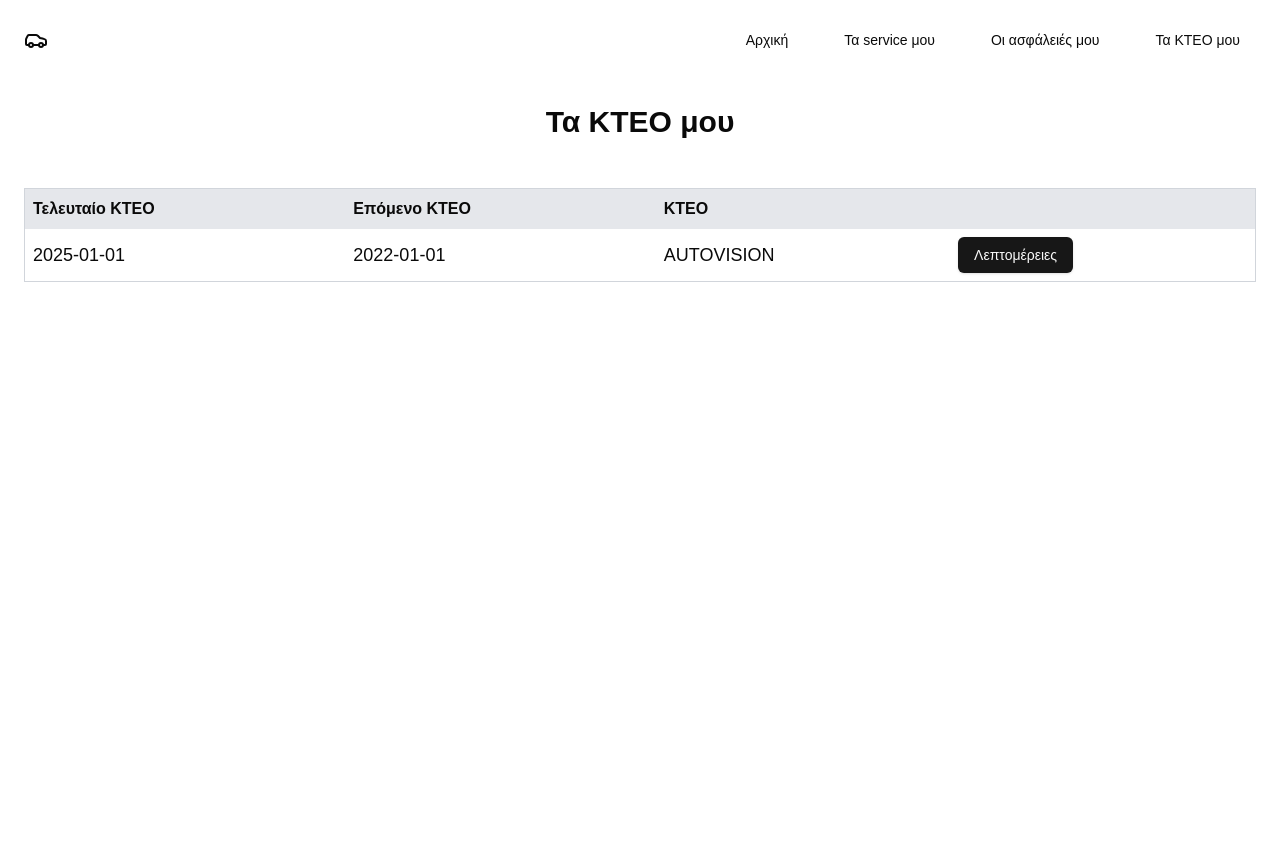
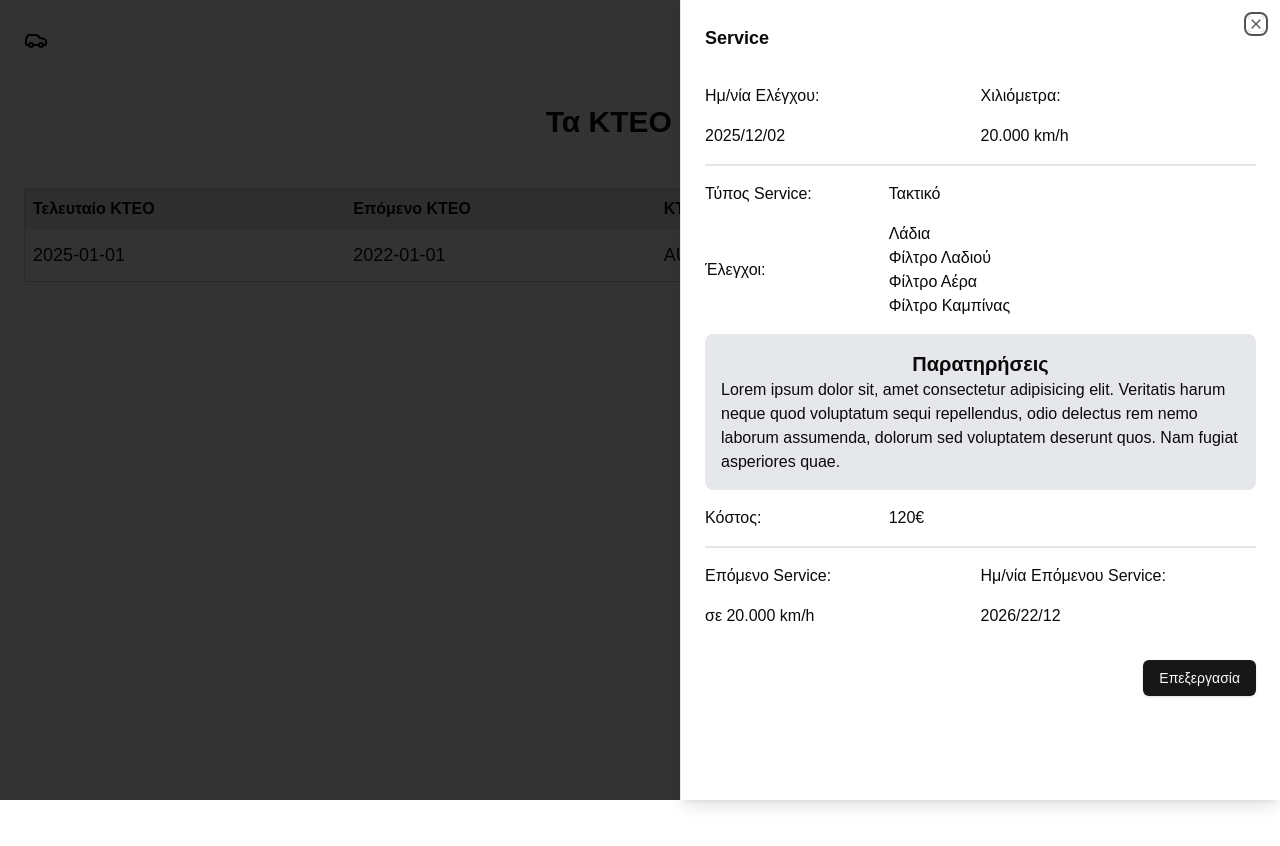
Before and after one commit to gianniszisakis/my_car_frontend, a Next.js app: page /kteo in a window 1280 px wide. Both pictures are taken after a click on the button "Λεπτομέρειες". Shown: the top 846 px of the page. Built offline with nearby package versions, Linux system fonts and the light colour scheme.

Commit message:
feat: Create details sheet at service section.

```diff
--- a/components/maintenance-info-card/maintenance-info-card-horizontal.tsx
+++ b/components/maintenance-info-card/maintenance-info-card-horizontal.tsx
@@ -1,7 +1,18 @@
-import { Card, CardHeader, CardTitle, CardContent } from "../ui/card";
-import { Wrench, Shield, Book } from "lucide-react";
-import { Badge } from "../ui/badge";
+"use client";
+
+import {
+  Sheet,
+  SheetClose,
+  SheetContent,
+  SheetDescription,
+  SheetFooter,
+  SheetHeader,
+  SheetTitle,
+  SheetTrigger,
+} from "@/components/ui/sheet";
 import { Button } from "../ui/button";
+import { cn } from "@/lib/utils";
+import Comments from "../comments/comments";
 
 type Title = "Service" | "Ασφάλεια" | "ΚΤΕΟ";
 
@@ -44,7 +55,61 @@ export default function MaintentanceInfoCardHorizontal({
               <td className="text-lg p-2 break-words">{thirdValue}</td>
             )}
             <td className="text-lg p-2 break-words">
-              <Button>Λεπτομέρειες</Button>
+              <Sheet>
+                <SheetTrigger asChild>
+                  <Button>Λεπτομέρειες</Button>
+                </SheetTrigger>
+                <SheetContent
+                  className={cn("w-full sm:max-w-[600px] overflow-y-auto")}
+                >
+                  <SheetHeader>
+                    <SheetTitle>{title}</SheetTitle>
+                  </SheetHeader>
+                  <div className="grid gap-4 py-8">
+                    <div className="grid grid-cols-2 items-center">
+                      <p>Ημ/νία Ελέγχου:</p>
+                      <p>Χιλιόμετρα:</p>
+                    </div>
+                    <div className="grid grid-cols-2 items-center">
+                      <p>2025/12/02</p>
+                      <p>20.000 km/h</p>
+                    </div>
+                    <div className="border-b-2 border-blue text-2xl text-center"></div>
+                    <div className="grid grid-cols-3 items-center">
+                      <p>Τύπος Service:</p>
+                      <p>Τακτικό</p>
+                    </div>
+                    <div className="grid grid-cols-3 items-center">
+                      <p>Έλεγχοι:</p>
+                      <ul>
+                        <li>Λάδια</li>
+                        <li>Φίλτρο Λαδιού</li>
+                        <li>Φίλτρο Αέρα</li>
+                        <li>Φίλτρο Καμπίνας</li>
+                      </ul>
+                    </div>
+                    <Comments />
+                    <div className="grid grid-cols-3 items-center">
+                      <p>Κόστος:</p>
+                      <p>120€</p>
+                    </div>
+                    <div className="border-b-2 border-blue text-2xl text-center"></div>
+                    <div className="grid grid-cols-2 items-center">
+                      <p>Επόμενο Service:</p>
+                      <p>Ημ/νία Επόμενου Service:</p>
+                    </div>
+                    <div className="grid grid-cols-2 items-center">
+                      <p>σε 20.000 km/h</p>
+                      <p>2026/22/12</p>
+                    </div>
+                  </div>
+                  <SheetFooter>
+                    <SheetClose asChild>
+                      <Button type="submit">Επεξεργασία</Button>
+                    </SheetClose>
+                  </SheetFooter>
+                </SheetContent>
+              </Sheet>
             </td>
           </tr>
         </tbody>
```
